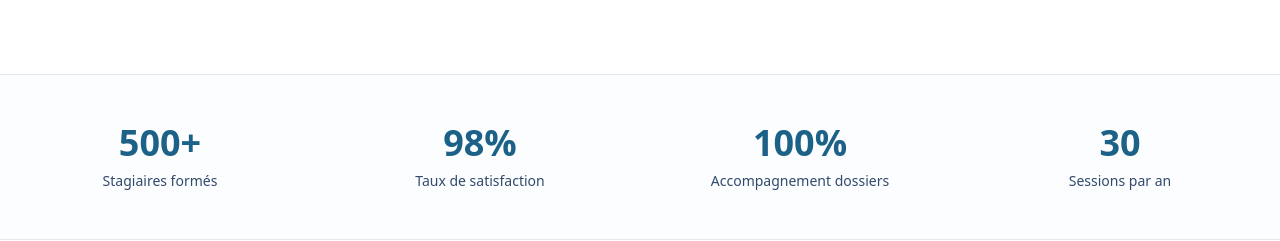
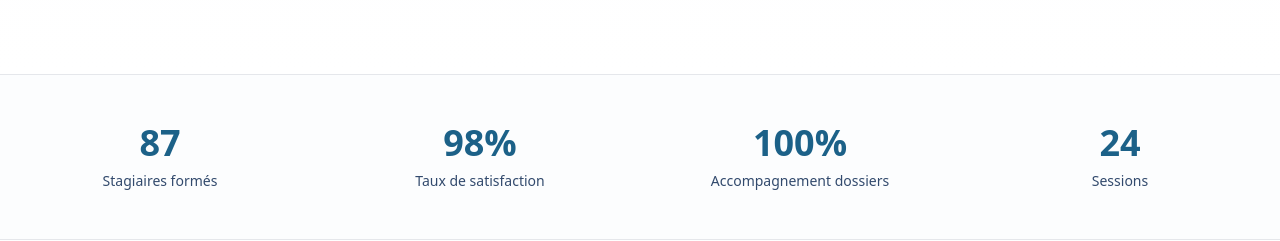
Before and after one commit to Yaugourt/smacademy, a Next.js app: page / in a window 1280 px wide. Shown: the part 840-1081 px from the top of the page. Built offline with nearby package versions, Linux system fonts and the light colour scheme.

Commit message:
fix: update statistics on homepage for accuracy
- Changed the number of trained stagiaires from 500+ to 87 for accurate representation.
- Updated the sessions count from 30 to 24 and modified the label to simply "Sessions" for clarity.

```diff
--- a/src/app/page.tsx
+++ b/src/app/page.tsx
@@ -131,7 +131,7 @@ export default function Home() {
         <div className="mx-auto w-full max-w-screen-xl px-4">
           <div className="grid grid-cols-2 md:grid-cols-4 gap-8 text-center">
             <div className="space-y-2">
-              <div className="text-3xl md:text-4xl font-bold text-[var(--primary)]">500+</div>
+              <div className="text-3xl md:text-4xl font-bold text-[var(--primary)]">87</div>
               <div className="text-sm font-medium text-muted-foreground">Stagiaires formés</div>
             </div>
             <div className="space-y-2">
@@ -143,8 +143,8 @@ export default function Home() {
               <div className="text-sm font-medium text-muted-foreground">Accompagnement dossiers</div>
             </div>
             <div className="space-y-2">
-              <div className="text-3xl md:text-4xl font-bold text-[var(--primary)]">30</div>
-              <div className="text-sm font-medium text-muted-foreground">Sessions par an</div>
+              <div className="text-3xl md:text-4xl font-bold text-[var(--primary)]">24</div>
+              <div className="text-sm font-medium text-muted-foreground">Sessions</div>
             </div>
           </div>
         </div>
```
